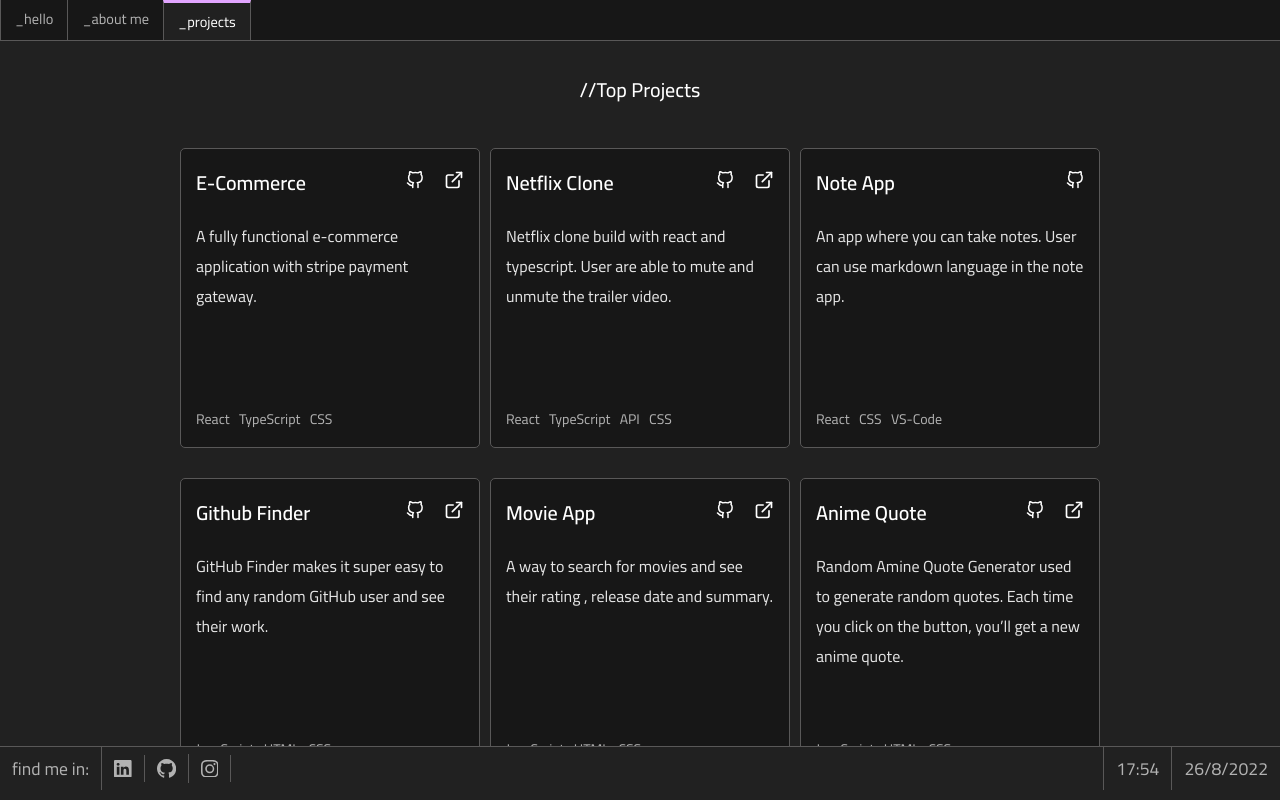
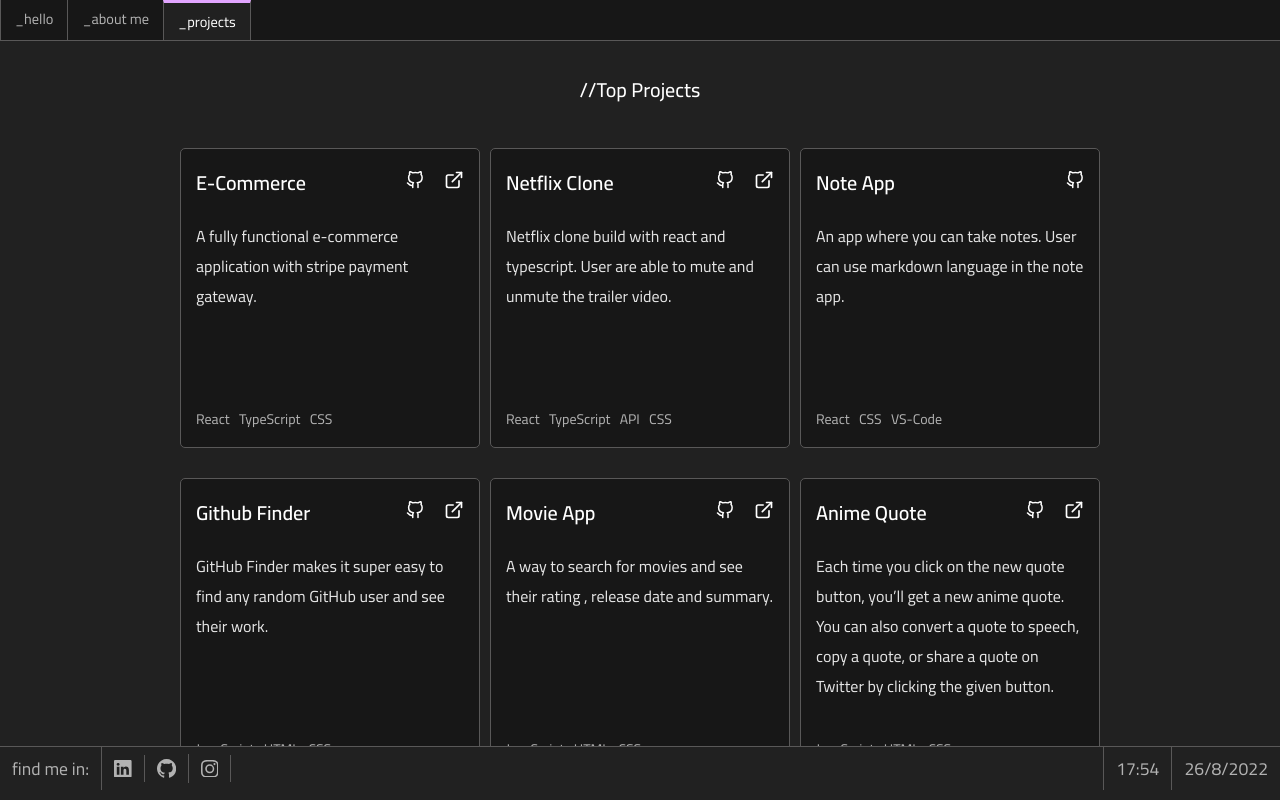
Before and after one commit to mirayatech/V2-Portfolio, a React (Vite) app: page /projects in a window 1280 px wide. Built offline with nearby package versions, Linux system fonts and the light colour scheme.

Commit message:
change text

```diff
--- a/src/components/Projects/Projects.tsx
+++ b/src/components/Projects/Projects.tsx
@@ -262,8 +262,9 @@
               </div>
             </div>
             <p>
-              Random Amine Quote Generator used to generate random quotes. Each
-              time you click on the button, you’ll get a new anime quote.
+              Each time you click on the new quote button, you’ll get a new
+              anime quote. You can also convert a quote to speech, copy a quote,
+              or share a quote on Twitter by clicking the given button.
             </p>
             <div className="language">
               JavaScript&nbsp;&nbsp;&nbsp;HTML&nbsp;&nbsp;&nbsp;CSS
```
